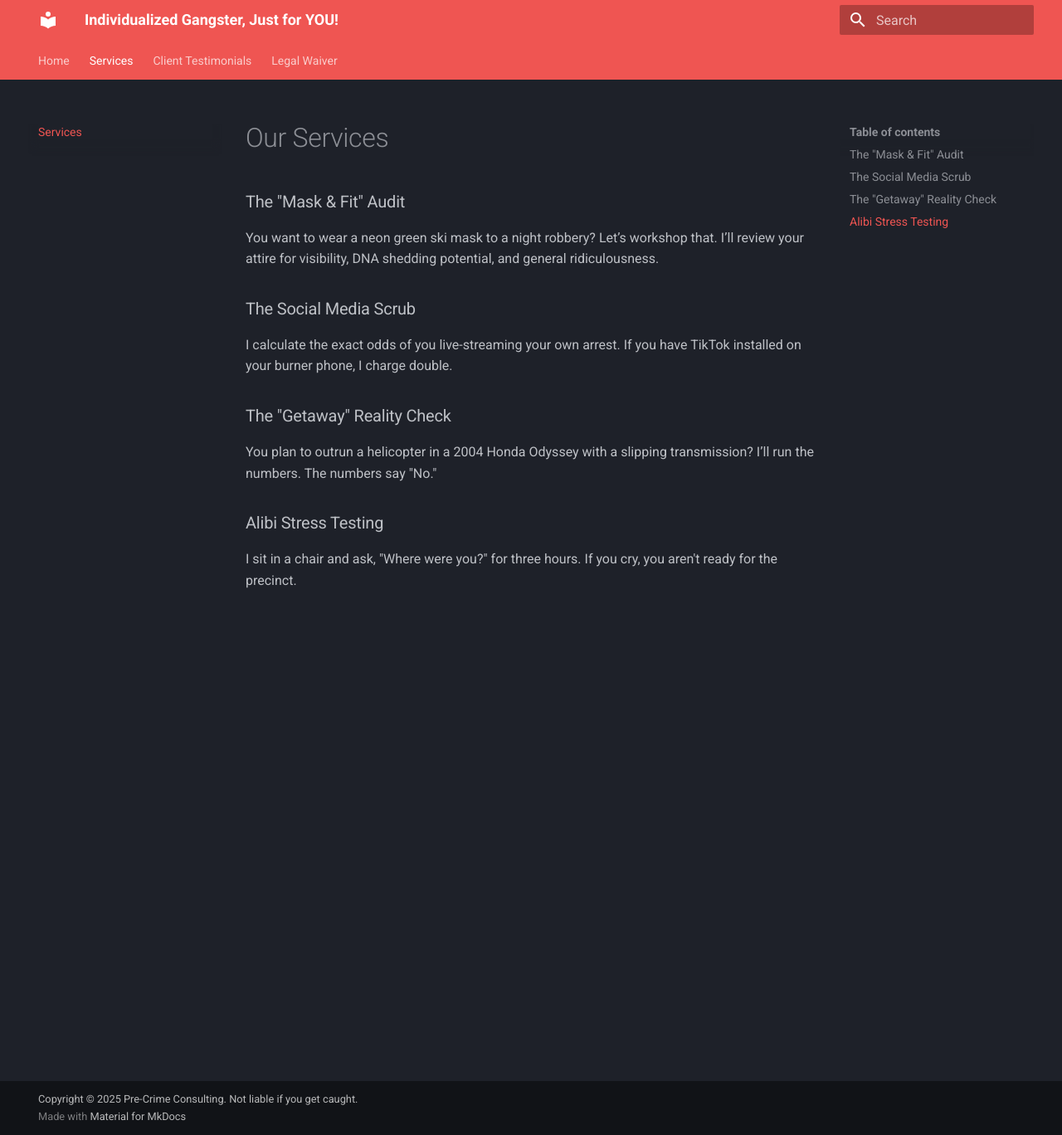
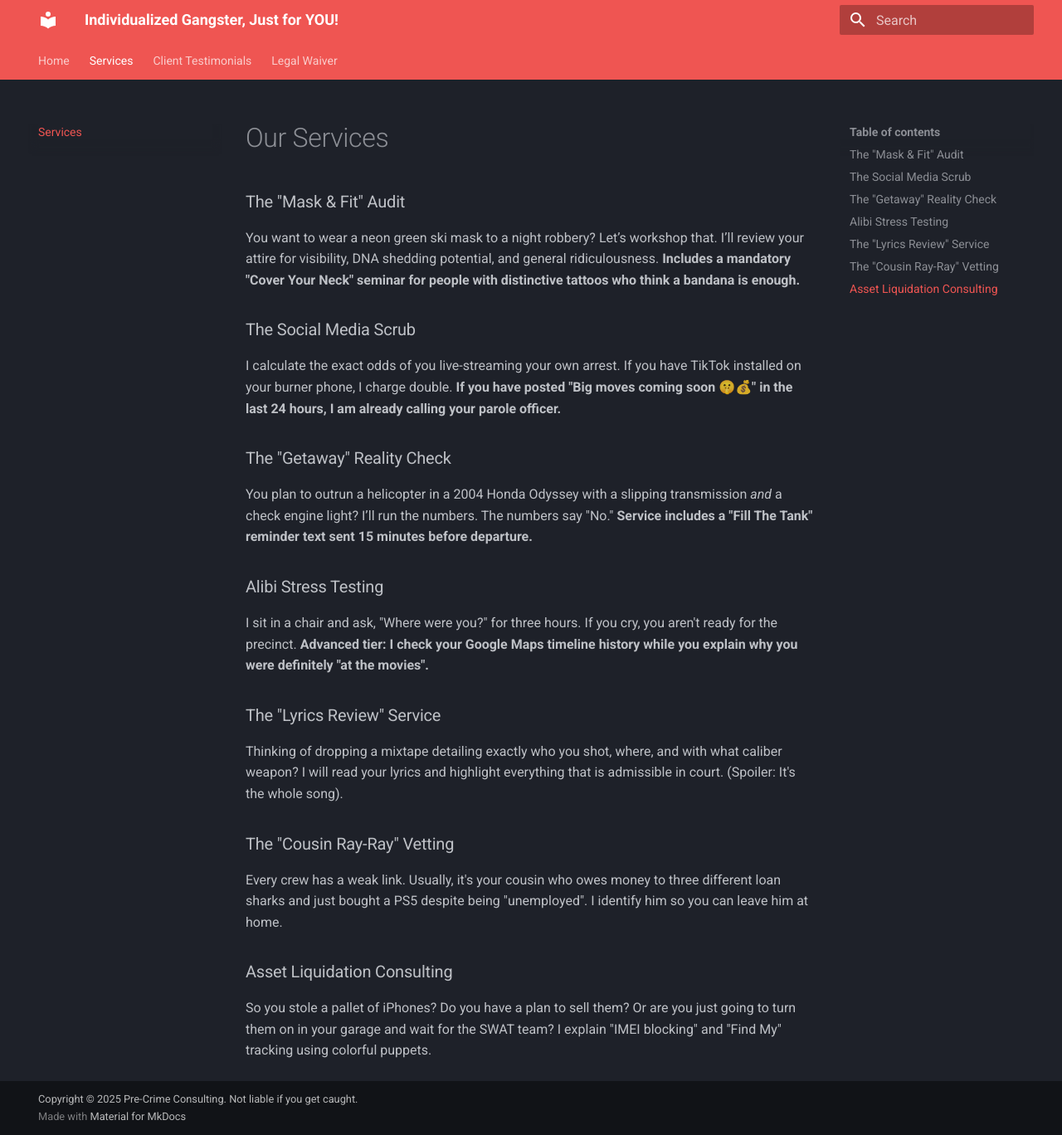
Before and after one commit to Brandnewsimmy/individualizedgangster, an MkDocs documentation site: the page built from docs/services.md, in a window 1280 px wide and 1368 px high. Shown: the whole window at 83% size. Built offline with MkDocs 1.6.1 and Material for MkDocs 9.7.7, drawn with Linux system fonts in a browser that asks for light colours.

Commit message:
adding some jokes

```diff
--- a/docs/services.md
+++ b/docs/services.md
@@ -1,13 +1,22 @@
 # Our Services
 
 ### The "Mask & Fit" Audit
-You want to wear a neon green ski mask to a night robbery? Let’s workshop that. I’ll review your attire for visibility, DNA shedding potential, and general ridiculousness.
+You want to wear a neon green ski mask to a night robbery? Let’s workshop that. I’ll review your attire for visibility, DNA shedding potential, and general ridiculousness. **Includes a mandatory "Cover Your Neck" seminar for people with distinctive tattoos who think a bandana is enough.**
 
 ### The Social Media Scrub
-I calculate the exact odds of you live-streaming your own arrest. If you have TikTok installed on your burner phone, I charge double.
+I calculate the exact odds of you live-streaming your own arrest. If you have TikTok installed on your burner phone, I charge double. **If you have posted "Big moves coming soon 🤫💰" in the last 24 hours, I am already calling your parole officer.**
 
 ### The "Getaway" Reality Check
-You plan to outrun a helicopter in a 2004 Honda Odyssey with a slipping transmission? I’ll run the numbers. The numbers say "No."
+You plan to outrun a helicopter in a 2004 Honda Odyssey with a slipping transmission *and* a check engine light? I’ll run the numbers. The numbers say "No." **Service includes a "Fill The Tank" reminder text sent 15 minutes before departure.**
 
 ### Alibi Stress Testing
-I sit in a chair and ask, "Where were you?" for three hours. If you cry, you aren't ready for the precinct.
+I sit in a chair and ask, "Where were you?" for three hours. If you cry, you aren't ready for the precinct. **Advanced tier: I check your Google Maps timeline history while you explain why you were definitely "at the movies".**
+
+### The "Lyrics Review" Service
+Thinking of dropping a mixtape detailing exactly who you shot, where, and with what caliber weapon? I will read your lyrics and highlight everything that is admissible in court. (Spoiler: It's the whole song).
+
+### The "Cousin Ray-Ray" Vetting
+Every crew has a weak link. Usually, it's your cousin who owes money to three different loan sharks and just bought a PS5 despite being "unemployed". I identify him so you can leave him at home.
+
+### Asset Liquidation Consulting
+So you stole a pallet of iPhones? Do you have a plan to sell them? Or are you just going to turn them on in your garage and wait for the SWAT team? I explain "IMEI blocking" and "Find My" tracking using colorful puppets.
```
Also changed, not shown: docs/index.md (+3 -1 lines), docs/testimonials.md (+9 -0 lines), site/index.html.
